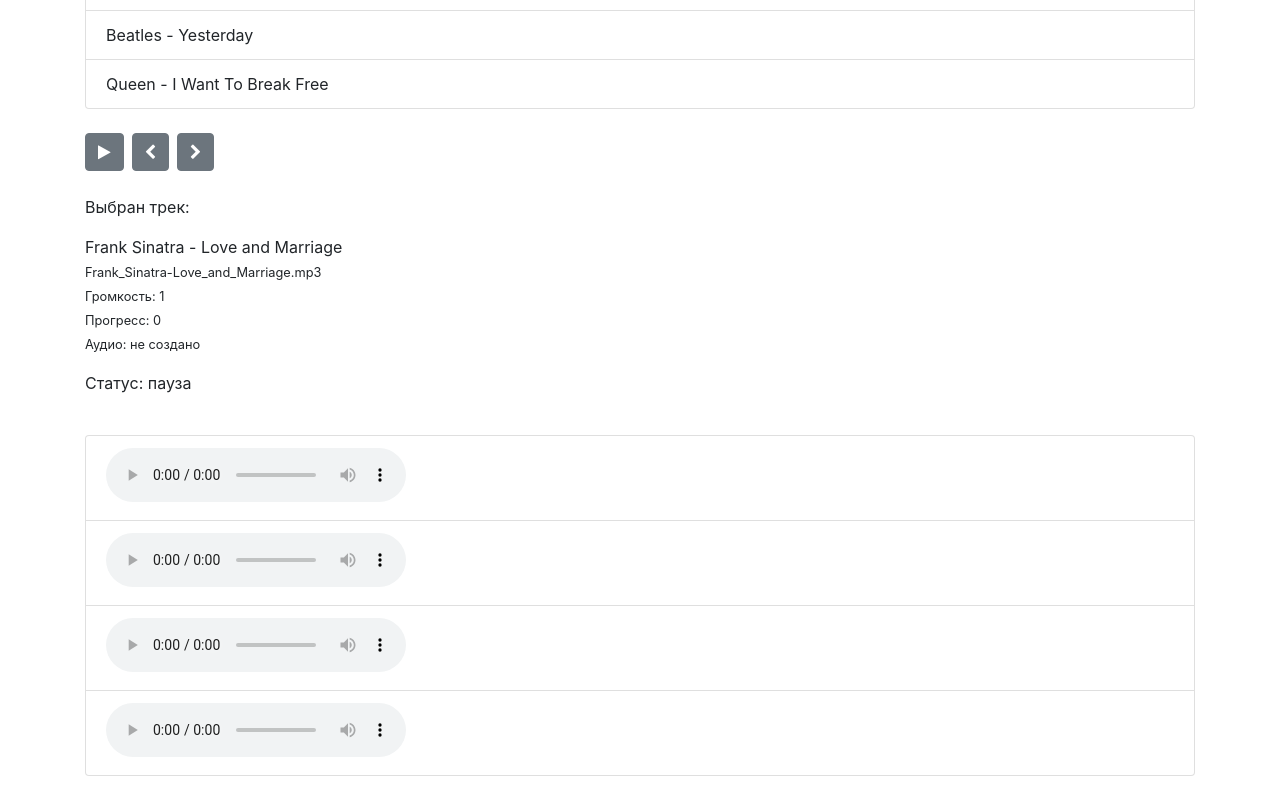
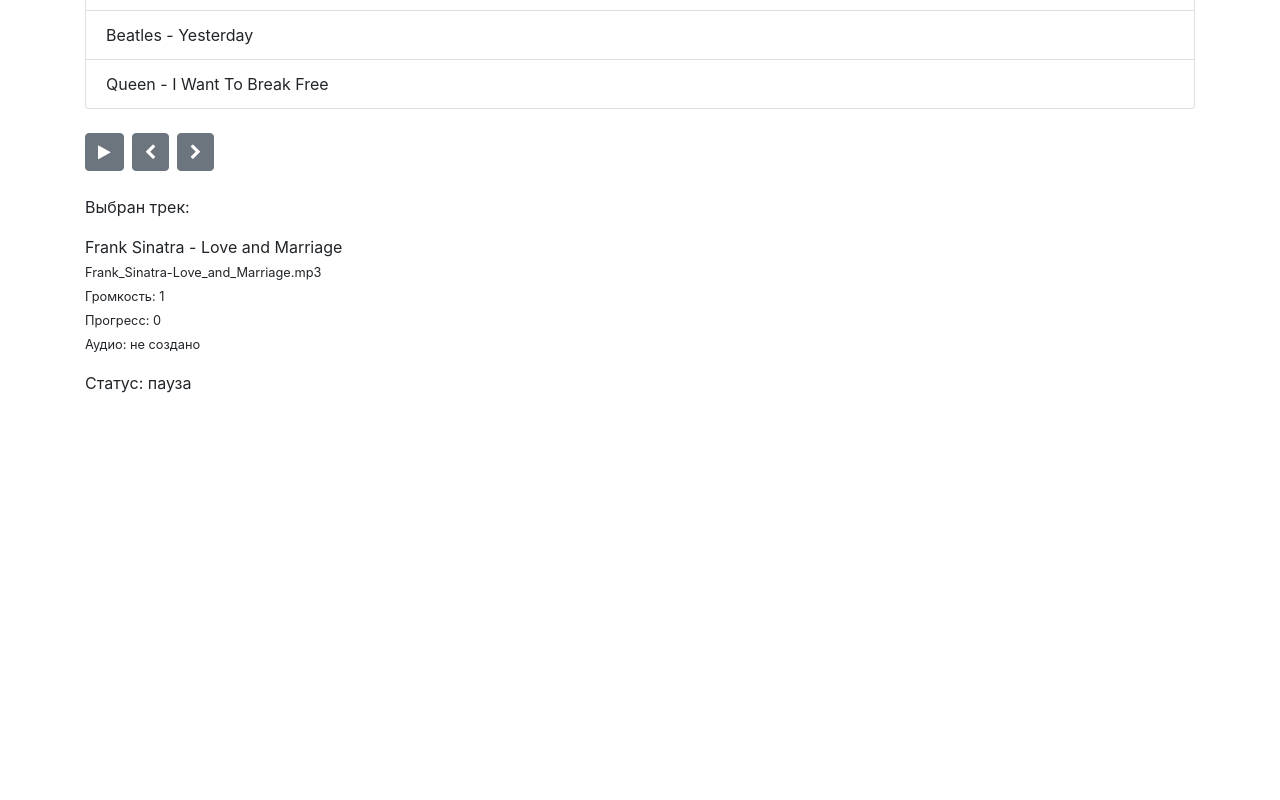
Before and after one commit to annamaria92/audioplayer, a Vue app: page / in a window 1280 px wide. Shown: the part 348-1148 px from the top of the page. After the commit the page ends 800 px from the top, so only its background shows below. Built offline with nearby package versions, Linux system fonts and the light colour scheme.

Commit message:
Remove list items

```diff
--- a/src/App.vue
+++ b/src/App.vue
@@ -97,24 +97,6 @@
       </p>
       <p> Статус: {{ isPlaying ? "воспроизведение" : "пауза" }} </p>
     </div>
-
-    <div class="pb-4">
-      <ul class="list-group">
-        <li
-          class="list-group-item"
-          v-for="(item, index) in this.audioTracks"
-          :key="index"
-        >
-          <div v-on:click="choose(index)">
-            <audio controls>
-              <source :src="musicServer + item.fileName" type="audio/mpeg">
-              Your browser does not support the audio element.
-            </audio>
-          </div>
-
-        </li>
-      </ul>
-    </div>
   </div>
 </template>
 
```
